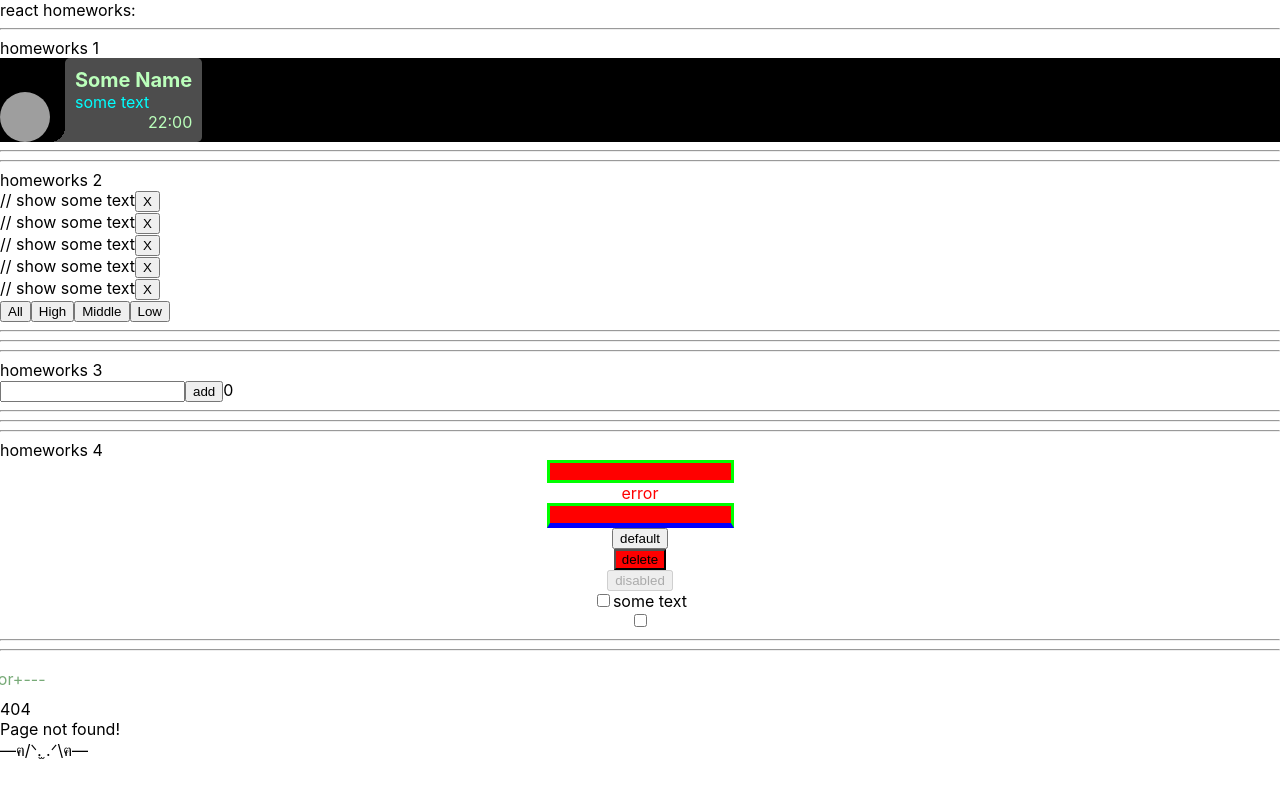
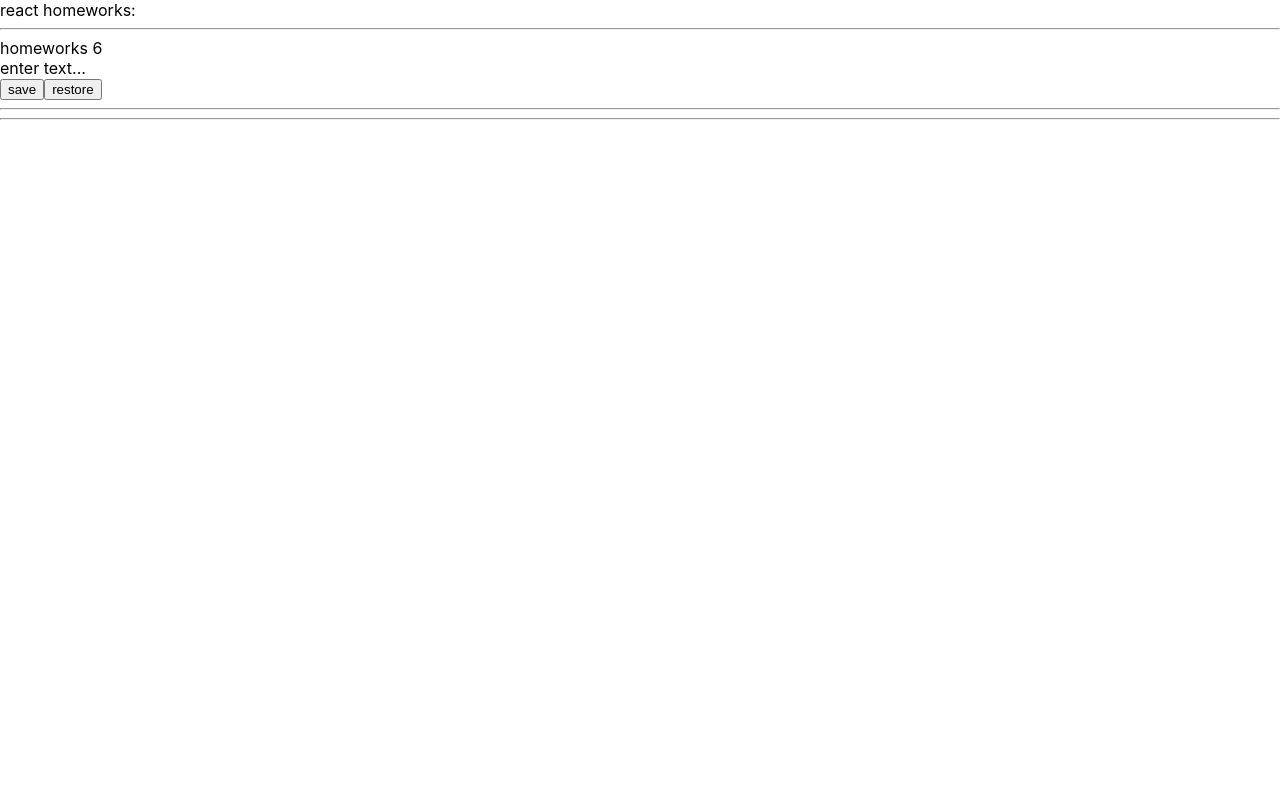
Before and after one commit to Zenater/ignat-homeworks, a React (Create React App) app: page /#/ in a window 1280 px wide. Built offline with nearby package versions, Linux system fonts and the light colour scheme; grey boxes are pictures that could not be loaded.

Commit message:
made 6 homeworks

```diff
--- a/src/p1-main/m1-ui/u1-app/App.tsx
+++ b/src/p1-main/m1-ui/u1-app/App.tsx
@@ -5,16 +5,18 @@ import HW2 from "../../../p2-homeworks/h2/HW2";
 import HW3 from "../../../p2-homeworks/h3/HW3";
 import HW4 from '../../../p2-homeworks/h4/HW4';
 import HW5 from "../../../p2-homeworks/h5/HW5";
+import HW6 from "../../../p2-homeworks/h6/HW6";
 
 function App() {
     return (
         <div className={s.App}>
             <div>react homeworks:</div>
-            <HW1/>
-            <HW2/>
-            <HW3/>
-            <HW4/>
-            <HW5/>
+            {/*<HW1/>*/}
+            {/*<HW2/>*/}
+            {/*<HW3/>*/}
+            {/*<HW4/>*/}
+            {/*<HW5/>*/}
+            <HW6/>
 
         </div>
     )
--- a/src/p2-homeworks/h4/common/c1-SuperInputText/SuperInputText.tsx
+++ b/src/p2-homeworks/h4/common/c1-SuperInputText/SuperInputText.tsx
@@ -1,6 +1,6 @@
 import React, {ChangeEvent, DetailedHTMLProps, InputHTMLAttributes, KeyboardEvent} from 'react'
 import s from './SuperInputText.module.css'
-
+import TextField from '@mui/material/TextField';
 // тип пропсов обычного инпута
 type DefaultInputPropsType = DetailedHTMLProps<InputHTMLAttributes<HTMLInputElement>, HTMLInputElement>
 
@@ -43,15 +43,17 @@ const SuperInputText: React.FC<SuperInputTextPropsType> = (
 
     return (
         <>
-            <input
-                type={'text'}
-                onChange={onChangeCallback}
-                onKeyPress={onKeyPressCallback}
-                className={finalInputClassName}
+            <TextField label="Outlined secondary" color="secondary" focused />
 
-                {...restProps} // отдаём инпуту остальные пропсы если они есть (value например там внутри)
-            />
-            {error && <span className={finalSpanClassName}>{error}</span>}
+            {/*<input*/}
+            {/*    type={'text'}*/}
+            {/*    onChange={onChangeCallback}*/}
+            {/*    onKeyPress={onKeyPressCallback}*/}
+            {/*    className={finalInputClassName}*/}
+
+            {/*    {...restProps} // отдаём инпуту остальные пропсы если они есть (value например там внутри)*/}
+            {/*/>*/}
+            {/*{error && <span className={finalSpanClassName}>{error}</span>}*/}
         </>
     )
 }
--- a/src/p2-homeworks/h6/HW6.tsx
+++ b/src/p2-homeworks/h6/HW6.tsx
@@ -10,7 +10,7 @@ function HW6() {
         saveState<string>('editable-span-value', value)
     }
     const restore = () => {
-        // setValue()
+      setValue(restoreState<string>('editable-span-value', ''))
     }
 
     return (
--- a/src/p2-homeworks/h6/common/c4-SuperEditableSpan/SuperEditableSpan.tsx
+++ b/src/p2-homeworks/h6/common/c4-SuperEditableSpan/SuperEditableSpan.tsx
@@ -31,17 +31,17 @@ const SuperEditableSpan: React.FC<SuperEditableSpanType> = (
     const {children, onDoubleClick, className, ...restSpanProps} = spanProps || {}
 
     const onEnterCallback = () => {
-        // setEditMode() // выключить editMode при нажатии Enter
+         setEditMode(false) // выключить editMode при нажатии Enter
 
         onEnter && onEnter()
     }
     const onBlurCallback = (e: React.FocusEvent<HTMLInputElement>) => {
-        // setEditMode() // выключить editMode при нажатии за пределами инпута
+        setEditMode(false) // выключить editMode при нажатии за пределами инпута
 
         onBlur && onBlur(e)
     }
     const onDoubleClickCallBack = (e: React.MouseEvent<HTMLSpanElement, MouseEvent>) => {
-        // setEditMode() // включить editMode при двойном клике
+        setEditMode(true) // включить editMode при двойном клике
 
         onDoubleClick && onDoubleClick(e)
     }
```
